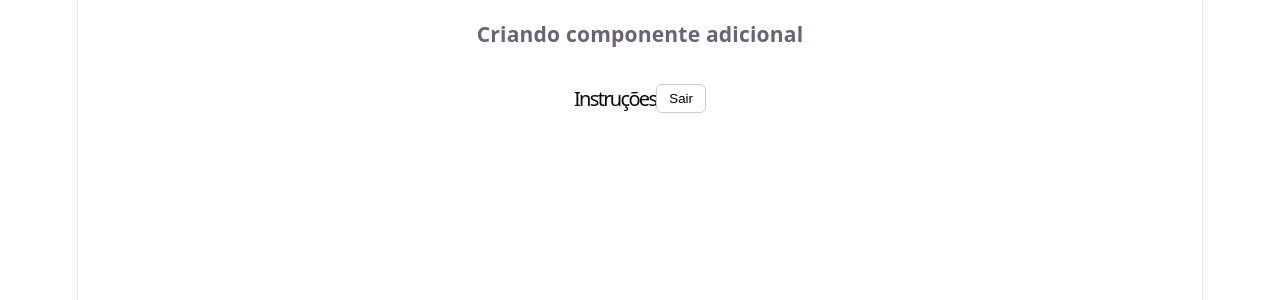
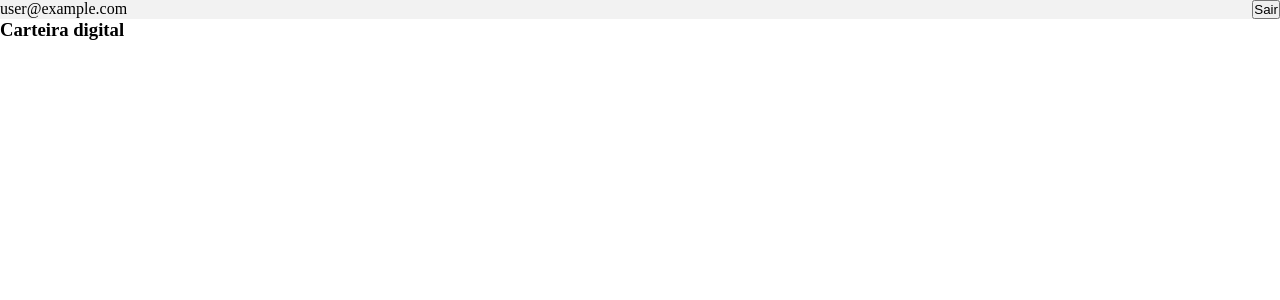
Before and after one commit to carlospph/gestor, a Vue app: page / in a window 1280 px wide. Shown: the top 300 px of the page. Built offline with nearby package versions, Linux system fonts and the light colour scheme; no server answers; sample sign-in values are in the browser's storage.

Commit message:
Iniciando Carteira digital simples

```diff
--- /dev/null
+++ b/src/components/CarteiraDigital.vue
@@ -0,0 +1,3 @@
+<template>
+  <h3>Carteira digital</h3>
+</template>
--- a/src/components/HelloWorld.vue
+++ /dev/null
@@ -1,3 +0,0 @@
-<template>
-  <h3>Criando componente adicional</h3>
-</template>
--- /dev/null
+++ b/src/css/homeView.css
@@ -0,0 +1,6 @@
+.homeView{
+    background-color: #f2f2f2;
+    display: flex;
+    justify-content: space-between;
+
+}
--- a/src/style.css
+++ b/src/style.css
@@ -1,296 +1,5 @@
-:root {
-  --text: #6b6375;
-  --text-h: #08060d;
-  --bg: #fff;
-  --border: #e5e4e7;
-  --code-bg: #f4f3ec;
-  --accent: #aa3bff;
-  --accent-bg: rgba(170, 59, 255, 0.1);
-  --accent-border: rgba(170, 59, 255, 0.5);
-  --social-bg: rgba(244, 243, 236, 0.5);
-  --shadow:
-    rgba(0, 0, 0, 0.1) 0 10px 15px -3px, rgba(0, 0, 0, 0.05) 0 4px 6px -2px;
-
-  --sans: system-ui, 'Segoe UI', Roboto, sans-serif;
-  --heading: system-ui, 'Segoe UI', Roboto, sans-serif;
-  --mono: ui-monospace, Consolas, monospace;
-
-  font: 18px/145% var(--sans);
-  letter-spacing: 0.18px;
-  color-scheme: light dark;
-  color: var(--text);
-  background: var(--bg);
-  font-synthesis: none;
-  text-rendering: optimizeLegibility;
-  -webkit-font-smoothing: antialiased;
-  -moz-osx-font-smoothing: grayscale;
-
-  @media (max-width: 1024px) {
-    font-size: 16px;
-  }
-}
-
-@media (prefers-color-scheme: dark) {
-  :root {
-    --text: #9ca3af;
-    --text-h: #f3f4f6;
-    --bg: #16171d;
-    --border: #2e303a;
-    --code-bg: #1f2028;
-    --accent: #c084fc;
-    --accent-bg: rgba(192, 132, 252, 0.15);
-    --accent-border: rgba(192, 132, 252, 0.5);
-    --social-bg: rgba(47, 48, 58, 0.5);
-    --shadow:
-      rgba(0, 0, 0, 0.4) 0 10px 15px -3px, rgba(0, 0, 0, 0.25) 0 4px 6px -2px;
-  }
-
-  #social .button-icon {
-    filter: invert(1) brightness(2);
-  }
-}
-
-body {
+*{
+  padding: 0;
   margin: 0;
-}
-
-h1,
-h2 {
-  font-family: var(--heading);
-  font-weight: 500;
-  color: var(--text-h);
-}
-
-h1 {
-  font-size: 56px;
-  letter-spacing: -1.68px;
-  margin: 32px 0;
-  @media (max-width: 1024px) {
-    font-size: 36px;
-    margin: 20px 0;
-  }
-}
-h2 {
-  font-size: 24px;
-  line-height: 118%;
-  letter-spacing: -0.24px;
-  margin: 0 0 8px;
-  @media (max-width: 1024px) {
-    font-size: 20px;
-  }
-}
-p {
-  margin: 0;
-}
-
-code,
-.counter {
-  font-family: var(--mono);
-  display: inline-flex;
-  border-radius: 4px;
-  color: var(--text-h);
-}
-
-code {
-  font-size: 15px;
-  line-height: 135%;
-  padding: 4px 8px;
-  background: var(--code-bg);
-}
-
-.counter {
-  font-size: 16px;
-  padding: 5px 10px;
-  border-radius: 5px;
-  color: var(--accent);
-  background: var(--accent-bg);
-  border: 2px solid transparent;
-  transition: border-color 0.3s;
-  margin-bottom: 24px;
-
-  &:hover {
-    border-color: var(--accent-border);
-  }
-  &:focus-visible {
-    outline: 2px solid var(--accent);
-    outline-offset: 2px;
-  }
-}
-
-.hero {
-  position: relative;
-
-  .base,
-  .framework,
-  .vite {
-    inset-inline: 0;
-    margin: 0 auto;
-  }
-
-  .base {
-    width: 170px;
-    position: relative;
-    z-index: 0;
-  }
-
-  .framework,
-  .vite {
-    position: absolute;
-  }
-
-  .framework {
-    z-index: 1;
-    top: 34px;
-    height: 28px;
-    transform: perspective(2000px) rotateZ(300deg) rotateX(44deg) rotateY(39deg)
-      scale(1.4);
-  }
-
-  .vite {
-    z-index: 0;
-    top: 107px;
-    height: 26px;
-    width: auto;
-    transform: perspective(2000px) rotateZ(300deg) rotateX(40deg) rotateY(39deg)
-      scale(0.8);
-  }
-}
-
-#app {
-  width: 1126px;
-  max-width: 100%;
-  margin: 0 auto;
-  text-align: center;
-  border-inline: 1px solid var(--border);
-  min-height: 100svh;
-  display: flex;
-  flex-direction: column;
   box-sizing: border-box;
 }
-
-#center {
-  display: flex;
-  flex-direction: column;
-  gap: 25px;
-  place-content: center;
-  place-items: center;
-  flex-grow: 1;
-
-  @media (max-width: 1024px) {
-    padding: 32px 20px 24px;
-    gap: 18px;
-  }
-}
-
-#next-steps {
-  display: flex;
-  border-top: 1px solid var(--border);
-  text-align: left;
-
-  & > div {
-    flex: 1 1 0;
-    padding: 32px;
-    @media (max-width: 1024px) {
-      padding: 24px 20px;
-    }
-  }
-
-  .icon {
-    margin-bottom: 16px;
-    width: 22px;
-    height: 22px;
-  }
-
-  @media (max-width: 1024px) {
-    flex-direction: column;
-    text-align: center;
-  }
-}
-
-#docs {
-  border-right: 1px solid var(--border);
-
-  @media (max-width: 1024px) {
-    border-right: none;
-    border-bottom: 1px solid var(--border);
-  }
-}
-
-#next-steps ul {
-  list-style: none;
-  padding: 0;
-  display: flex;
-  gap: 8px;
-  margin: 32px 0 0;
-
-  .logo {
-    height: 18px;
-  }
-
-  a {
-    color: var(--text-h);
-    font-size: 16px;
-    border-radius: 6px;
-    background: var(--social-bg);
-    display: flex;
-    padding: 6px 12px;
-    align-items: center;
-    gap: 8px;
-    text-decoration: none;
-    transition: box-shadow 0.3s;
-
-    &:hover {
-      box-shadow: var(--shadow);
-    }
-    .button-icon {
-      height: 18px;
-      width: 18px;
-    }
-  }
-
-  @media (max-width: 1024px) {
-    margin-top: 20px;
-    flex-wrap: wrap;
-    justify-content: center;
-
-    li {
-      flex: 1 1 calc(50% - 8px);
-    }
-
-    a {
-      width: 100%;
-      justify-content: center;
-      box-sizing: border-box;
-    }
-  }
-}
-
-#spacer {
-  height: 88px;
-  border-top: 1px solid var(--border);
-  @media (max-width: 1024px) {
-    height: 48px;
-  }
-}
-
-.ticks {
-  position: relative;
-  width: 100%;
-
-  &::before,
-  &::after {
-    content: '';
-    position: absolute;
-    top: -4.5px;
-    border: 5px solid transparent;
-  }
-
-  &::before {
-    left: 0;
-    border-left-color: var(--border);
-  }
-  &::after {
-    right: 0;
-    border-right-color: var(--border);
-  }
-}
--- a/src/views/HomeView.vue
+++ b/src/views/HomeView.vue
@@ -3,7 +3,9 @@ import { onMounted, onUnmounted } from 'vue';
 import { useRouter } from 'vue-router';
 import { signOut, onAuthStateChanged, type Unsubscribe } from 'firebase/auth';
 import { auth } from '../firebase';
-import HelloWorld from '../components/HelloWorld.vue';
+import '../../src/css/homeView.css';
+import CarteiraDigital from '../components/CarteiraDigital.vue';
+const email = auth.currentUser?.email ?? '';
 
 const router = useRouter();
 let unsubscribe: Unsubscribe | null = null;
@@ -23,7 +25,6 @@ onUnmounted(() => {
 async function sair() {
   try {
     await signOut(auth);
-    // O onAuthStateChanged acima cuida do redirecionamento.
   } catch (e) {
     console.error('Erro ao sair:', e);
   }
@@ -31,36 +32,15 @@ async function sair() {
 </script>
 
 <template>
-  <HelloWorld />
-  <div
-    style="
-      max-width: 640px;
-      margin: 0 auto;
-      padding: 16px;
-      font-family: sans-serif;
-    "
-  >
-    <header
-      style="
-        display: flex;
-        align-items: center;
-        justify-content: space-between;
-        margin-bottom: 16px;
-      "
-    >
-      <h1 style="font-size: 20px; margin: 0">Instruções</h1>
+  <div>
+    <header class="homeView">
+      <span v-if="email">{{ email }}</span>
       <button
-        @click="sair"
-        style="
-          padding: 6px 12px;
-          border: 1px solid #ccc;
-          border-radius: 6px;
-          background: #fff;
-          cursor: pointer;
-        "
-      >
+        @click="sair">
         Sair
       </button>
     </header>
+
+    <CarteiraDigital/>
   </div>
 </template>
--- a/src/views/LoginView.vue
+++ b/src/views/LoginView.vue
@@ -72,15 +72,7 @@ function traduzErro(code: string): string {
           v-model="email"
           type="email"
           required
-          :disabled="loading"
-          style="
-            width: 100%;
-            padding: 8px 10px;
-            border: 1px solid #ccc;
-            border-radius: 6px;
-            box-sizing: border-box;
-          "
-        />
+          :disabled="loading"/>
       </div>
 
       <div style="margin-bottom: 16px">
@@ -98,13 +90,6 @@ function traduzErro(code: string): string {
           type="password"
           required
           :disabled="loading"
-          style="
-            width: 100%;
-            padding: 8px 10px;
-            border: 1px solid #ccc;
-            border-radius: 6px;
-            box-sizing: border-box;
-          "
         />
       </div>
 
```
